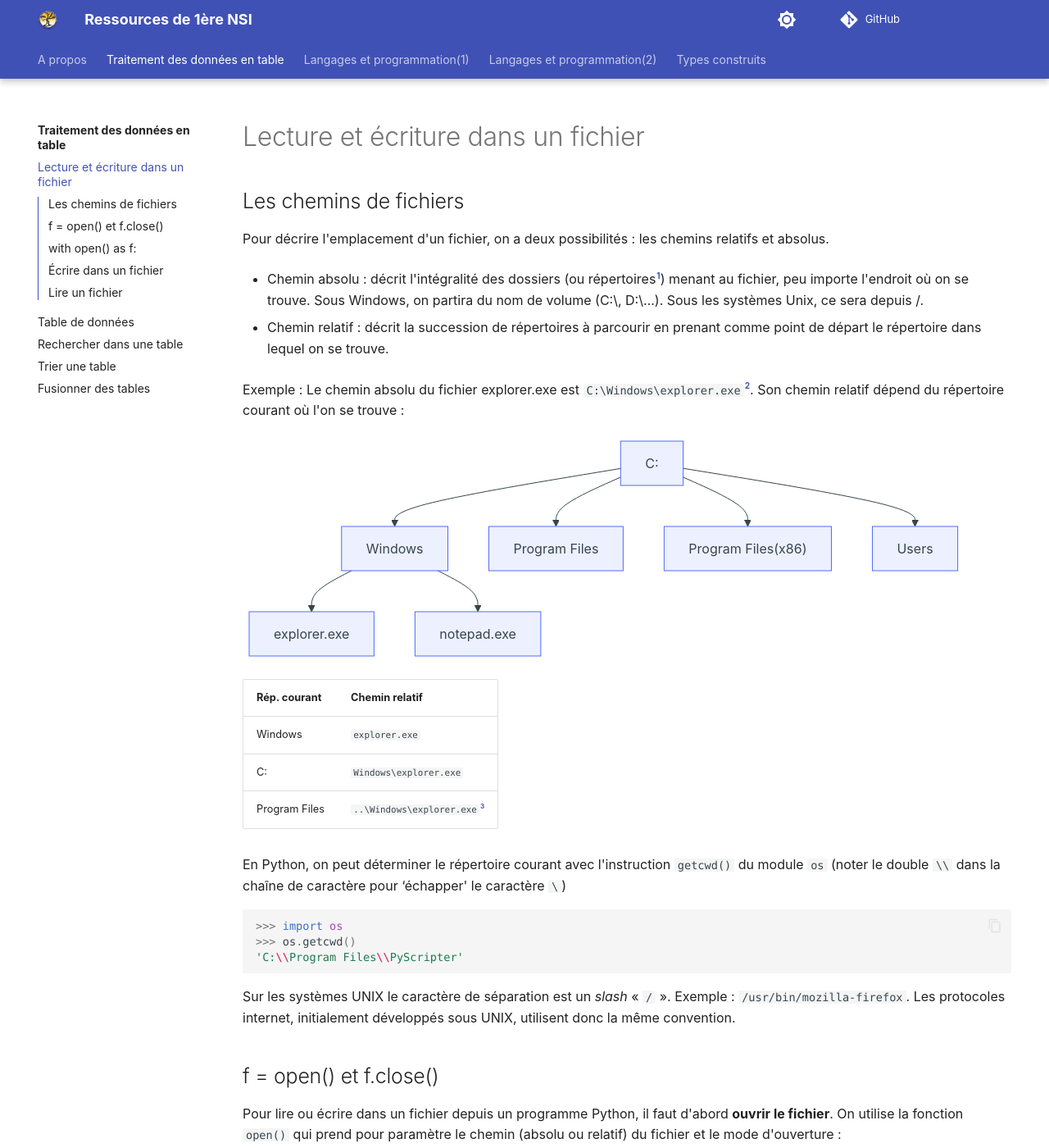
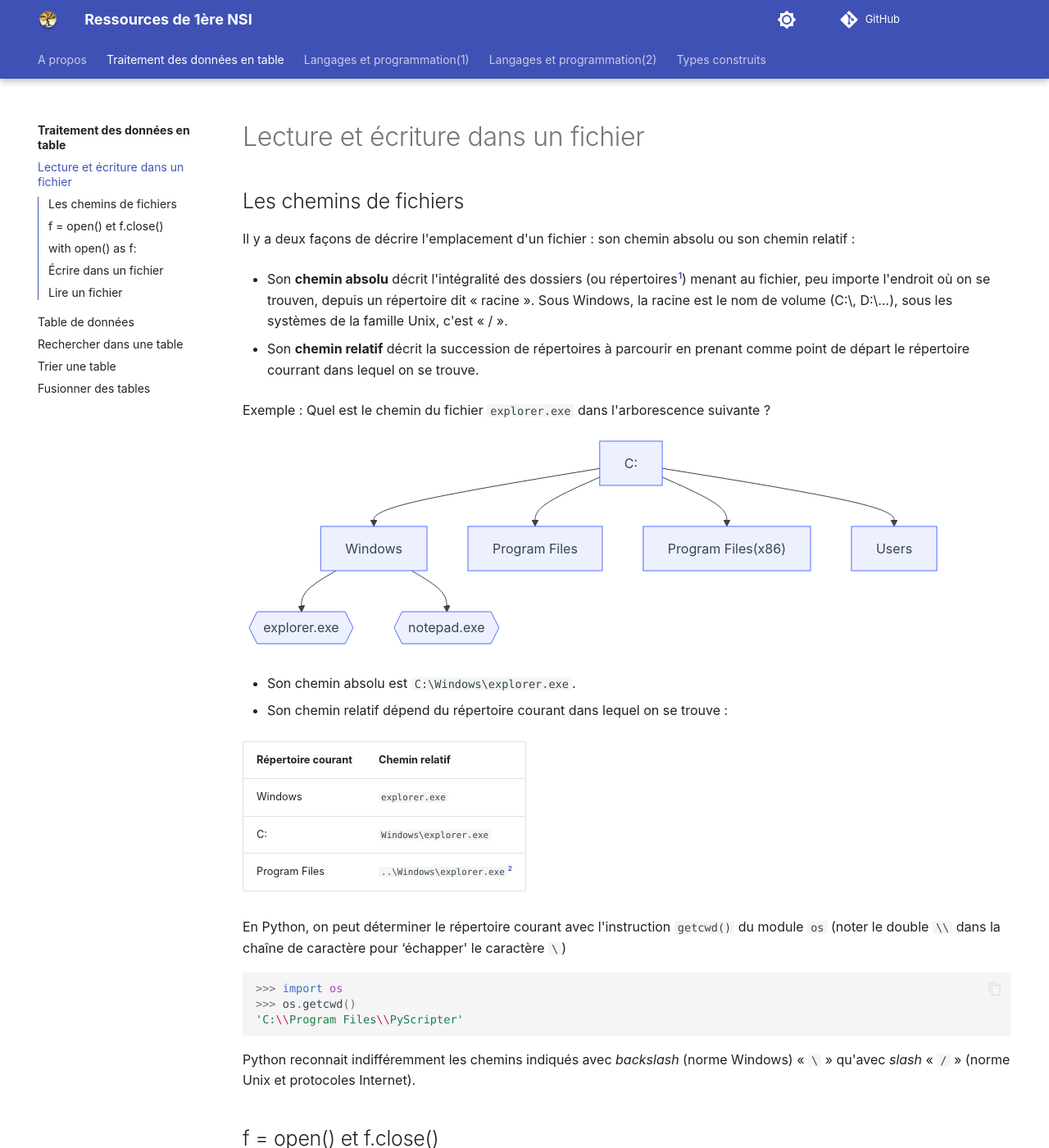
Before and after one commit to fab-perez/NSI-1, an MkDocs documentation site: the page built from docs/donnees-en-tables/1-lecture-ecriture-dans-un-fichier.md, in a window 1280 px wide and 1400 px high. Shown: the whole window at 82% size. Built offline with MkDocs 1.6.1 and Material for MkDocs 9.7.7, drawn with Linux system fonts in a browser that asks for light colours; emoji names are drawn with the system emoji font; comment, search, counter and statistics services are not loaded; some of the changed text lies outside the part shown.

Commit message:
Add files via upload

````diff
--- a/docs/donnees-en-tables/1-lecture-ecriture-dans-un-fichier.md
+++ b/docs/donnees-en-tables/1-lecture-ecriture-dans-un-fichier.md
@@ -1,31 +1,32 @@
 # Lecture et écriture dans un fichier
 
 ##	Les chemins de fichiers
-Pour décrire l'emplacement d'un fichier, on a deux possibilités : les chemins relatifs et absolus.
+Il y a deux façons de décrire l'emplacement d'un fichier : son chemin absolu ou son chemin relatif :
 
--	Chemin absolu : décrit l'intégralité des dossiers (ou répertoires[^1.1]) menant au fichier, peu importe l'endroit où on se trouve.  Sous Windows, on partira du nom de volume (C:\, D:\…). Sous les systèmes Unix, ce sera depuis /.
+-	Son **chemin absolu** décrit l'intégralité des dossiers (ou répertoires[^1.1]) menant au fichier, peu importe l'endroit où on se trouven, depuis un répertoire dit « racine ».  Sous Windows, la racine  est le nom de volume (C:\, D:\…), sous les systèmes de la famille Unix, c'est « / ».
 
--	Chemin relatif : décrit la succession de répertoires à parcourir en prenant comme point de départ le répertoire dans lequel on se trouve.
+-	Son **chemin relatif** décrit la succession de répertoires à parcourir en prenant comme point de départ le répertoire courrant dans lequel on se trouve.
 
 [^1.1]: Depuis Windows 7, le terme « dossier » remplace « répertoire »
 
-Exemple :
-Le chemin absolu du fichier explorer.exe est `C:\Windows\explorer.exe`[^1.2].
-Son chemin relatif dépend du répertoire courant où l'on se trouve :
-
-[^1.2]: Python reconnait indifféremment les chemins indiqués avec *backslash* (norme Windows) « `\` » qu'avec *slash* « `/` » (norme Unix).
+Exemple : Quel est le chemin du fichier `explorer.exe` dans l'arborescence suivante ?
 
 ``` mermaid
 graph TD
 A[C:] --> B;
 A --> C[Program Files];
-B[Windows] -->  D[explorer.exe];
-B--> E[notepad.exe];
+B[Windows] --> D{{explorer.exe}};
+B --> E{{notepad.exe}};
 A --> F["Program Files(x86)"];
 A --> G[Users];
 ```
 
-|Rép. courant|Chemin relatif|
+- Son chemin absolu est `C:\Windows\explorer.exe`.
+
+- Son chemin relatif dépend du répertoire courant dans lequel on se trouve :
+
+
+|Répertoire courant|Chemin relatif|
 |:--|:-|
 |Windows|`explorer.exe`|
 |C:|`Windows\explorer.exe`|
@@ -41,7 +42,8 @@ En Python, on peut déterminer le répertoire courant avec l'instruction `getcwd
 'C:\\Program Files\\PyScripter'
 ```
 
-Sur les systèmes UNIX le caractère de séparation est un *slash*  « `/` ». Exemple : `/usr/bin/mozilla-firefox`. Les protocoles internet, initialement développés sous UNIX, utilisent donc la même convention.
+
+Python reconnait indifféremment les chemins indiqués avec *backslash* (norme Windows) « `\` » qu'avec *slash* « `/` » (norme Unix et protocoles Internet).
 
 ##	f = open() et f.close()
 
@@ -62,7 +64,7 @@ Traceback (most recent call last):
 FileNotFoundError: [Errno 2] No such file or directory: 'fichier.txt'
 ```
 
-Par contre en mode écriture ou ajout, si le fichier n'existe pas quand il est ouvert alors il est créé :
+Par contre en mode écriture ou ajout, si le fichier n'existe pas quand il est ouvert, alors il est créé.
 
 ``` py
 f = open('fichier.txt', 'w')
@@ -75,7 +77,7 @@ Si `fichier.txt` ne se trouve pas dans le répertoire du programme Python, il fa
 >>> f2 = open("C:\\…\\…\\…\\fichier2.txt ", "r")
 ```
 
-:warning: Attention, il faut **toujours fermer un fichier après l'avoir ouvert**[^1.4]. La méthode à utiliser est `close()` :
+:warning: Attention, il faut **toujours fermer un fichier après l'avoir ouvert**[^1.4]. La méthode à utiliser est `close()`.
 
 [^1.4]: On peut essayer de supprimer un fichier ouvert depuis Windows explorer pour s’en convaincre.
 
@@ -96,7 +98,7 @@ Dans ce cas-là, le fichier est automatiquement fermé à la fin du bloc d'instr
 
 ##	Écrire dans un fichier
 
-Pour écrire dans un fichier, on utilise la méthode `write()` en lui passant en paramètre **une chaîne de caractères**[^1.5] à écrire. La fonction renvoie le nombre de caractères qui ont été écrits[^1.6].
+Pour écrire dans un fichier, on utilise la méthode `write()` en lui passant en paramètre une **chaîne de caractères**[^1.5] à écrire. `write()` renvoie le nombre de caractères qui ont été écrits dans le fichier[^1.6].
 
 [^1.5]: La méthode `write()` n'accepte en paramètre que des chaînes de caractères, pour écrire des nombres il faut les convertir en chaîne avant.
 
@@ -213,7 +215,7 @@ Au lieu de `.read()` qui lit tout le fichier, on peut ne lire qu'une seule ligne
     ```
 
 
-Ou itérer sur les toutes lignes avec `for… in …` :
+ou itérer sur toutes les lignes avec `for… in …`.
 
 
 
````
Also changed, not shown: other parts of docs/donnees-en-tables/1-lecture-ecriture-dans-un-fichier.md (+9 -9 lines).
